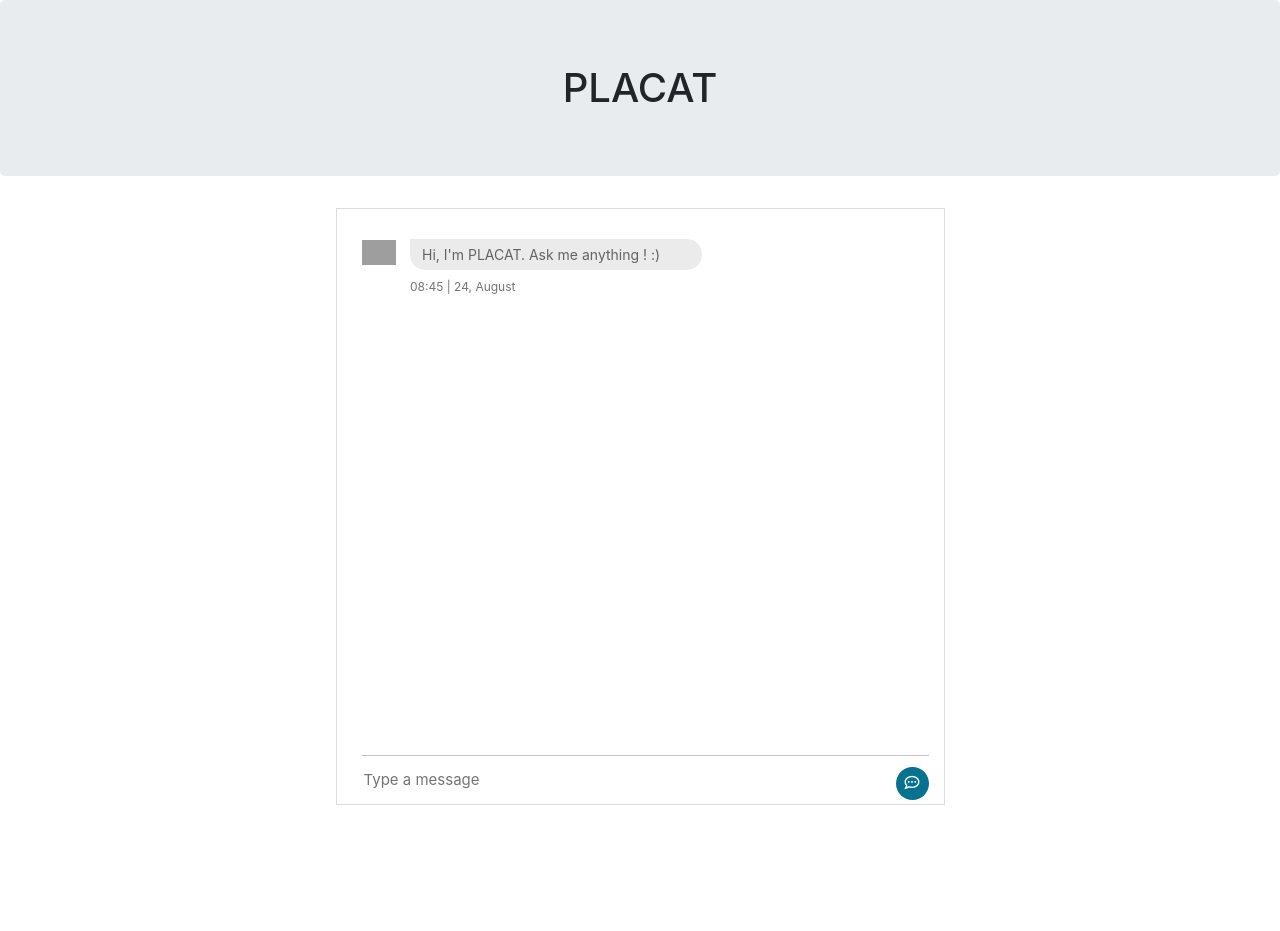
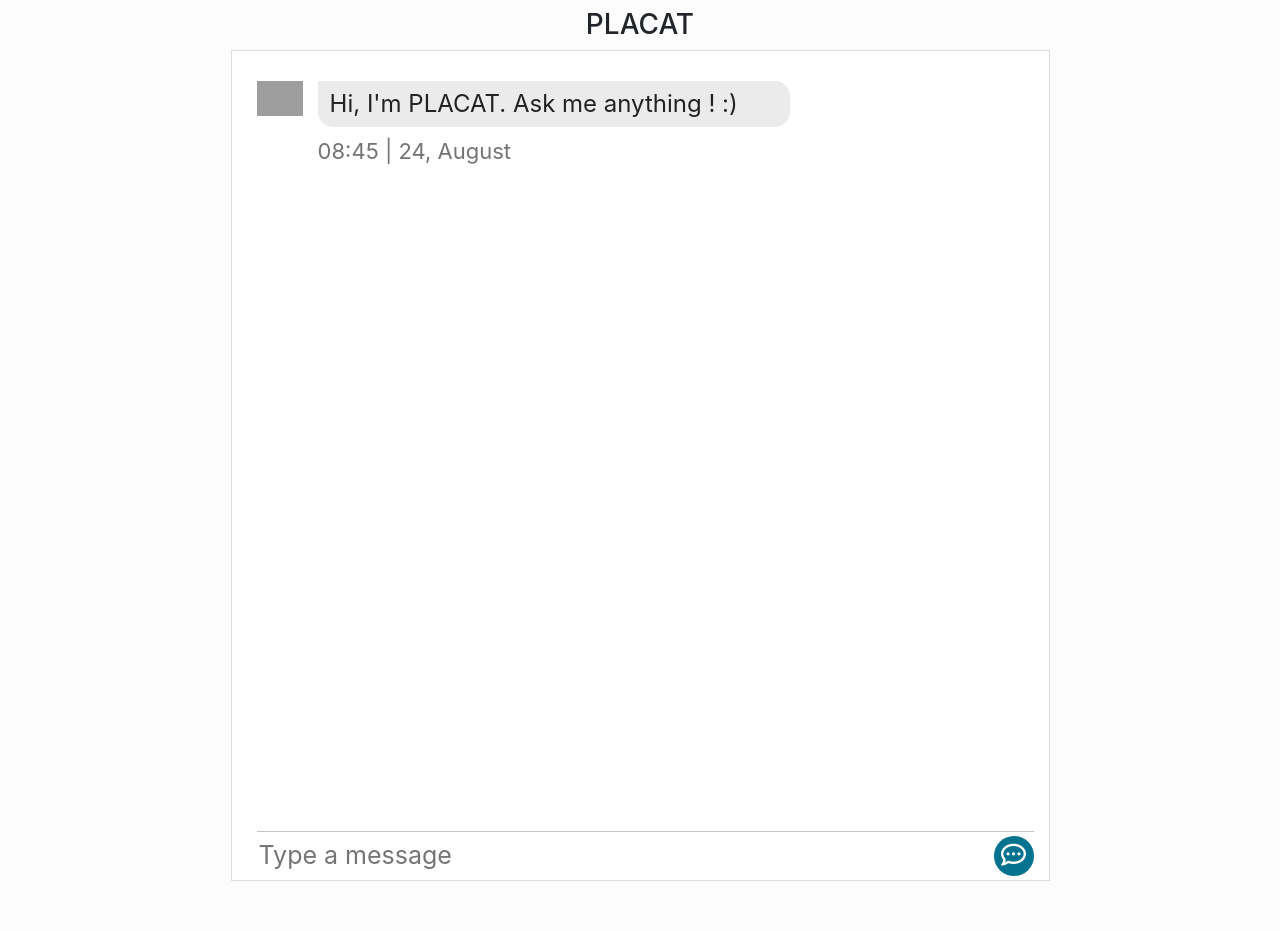
Before and after one commit to heig-iict-ida/PLACAT, a Flask app: page /chat in a window 1280 px wide. Before the commit the page ends 805 px from the top, so only its background shows below. Run offline with Flask 2, Linux system fonts and the light colour scheme; parts of the project's set-up code (start-up, migrations or seed data) failed here and were passed over; some libraries are stand-ins or nearby versions; grey boxes are pictures that could not be loaded.

Commit message:
Make UI bigger + small fixes

```diff
--- a/static/styles_chat.css
+++ b/static/styles_chat.css
@@ -1,9 +1,15 @@
 /*---------chat window---------------*/
+body {
+	background-color: #fcfcfc;
+}
+.placat-title {
+	margin-top: 8px;
+}
 .container{
-    max-width:900px;
+    max-width:1200px;
 }
 .inbox_people {
-	background: #fff;
+	background: #000;
 	float: left;
 	overflow: hidden;
 	width: 30%;
@@ -39,7 +45,7 @@
 
 .recent_heading h4 {
 	color: #0465ac;
-    font-size: 16px;
+    font-size: 26px;
     margin: auto;
     line-height: 29px;
 }
@@ -58,7 +64,7 @@
 	border: medium none;
 	padding: 0;
 	color: #707070;
-	font-size: 18px;
+	font-size: 28px;
 }
 
 .srch_bar .input-group-addon {
@@ -66,18 +72,18 @@
 }
 
 .chat_ib h5 {
-	font-size: 15px;
+	font-size: 25px;
 	color: #464646;
 	margin: 0 0 8px 0;
 }
 
 .chat_ib h5 span {
-	font-size: 13px;
+	font-size: 23px;
 	float: right;
 }
 
 .chat_ib p {
-    font-size: 12px;
+    font-size: 22px;
     color: #989898;
     margin: auto;
     display: inline-block;
@@ -113,7 +119,7 @@
 }
 
 .inbox_chat {
-	height: 550px;
+	height: 750px;
 	overflow-y: scroll;
 }
 
@@ -140,8 +146,8 @@
 .received_withd_msg p {
 	background: #ebebeb none repeat scroll 0 0;
 	border-radius: 0 15px 15px 15px;
-	color: #646464;
-	font-size: 14px;
+	color: #222;
+	font-size: 24px;
 	margin: 0;
 	padding: 5px 10px 5px 12px;
 	width: 100%;
@@ -150,12 +156,12 @@
 .time_date {
 	color: #747474;
 	display: block;
-	font-size: 12px;
+	font-size: 22px;
 	margin: 8px 0 0;
 }
 
 .received_withd_msg {
-	width: 57%;
+	width: 67%;
 }
 
 .mesgs{
@@ -163,12 +169,13 @@
 	margin: auto;
 	padding: 30px 15px 0 25px;
 	width:70%;
+	background-color: #fff;
 }
 
 .sent_msg p {
 	background:#0465ac;
 	border-radius: 12px 15px 15px 0;
-	font-size: 14px;
+	font-size: 24px;
 	margin: 0;
 	color: #fff;
 	padding: 5px 10px 5px 12px;
@@ -182,14 +189,14 @@
 
 .sent_msg {
 	float: right;
-	width: 46%;
+	width: 50%;
 }
 
 .input_msg_write input {
 	background: rgba(0, 0, 0, 0) none repeat scroll 0 0;
 	border: medium none;
-	color: #4c4c4c;
-	font-size: 15px;
+	color: #222;
+	font-size: 25px;
 	min-height: 48px;
 	width: 100%;
 	outline:none;
@@ -206,12 +213,12 @@
 	border-radius: 50%;
 	color: #fff;
 	cursor: pointer;
-	font-size: 15px;
-	height: 33px;
+	font-size: 25px;
+	height: 40px;
 	position: absolute;
 	right: 0;
-	top: 11px;
-	width: 33px;
+	top: 4px;
+	width: 40px;
 }
 
 .messaging {
@@ -219,6 +226,6 @@
 }
 
 .msg_history {
-	height: 516px;
+	height: 750px;
 	overflow-y: auto;
 }
--- a/templates/index.html
+++ b/templates/index.html
@@ -10,7 +10,7 @@
     <script src="https://ajax.googleapis.com/ajax/libs/jquery/3.2.1/jquery.min.js"></script>
 </head>
 <body>
-    <h1 class="jumbotron text-center">PLACAT</h1>
+<h3 class="text-center placat-title">PLACAT</h3>
 <div class="container">
 	<div class="messaging">
 	  <div class="inbox_msg">
```
Also changed, not shown: 1 other file.
